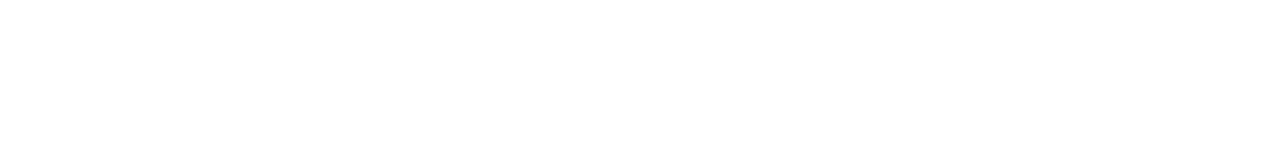
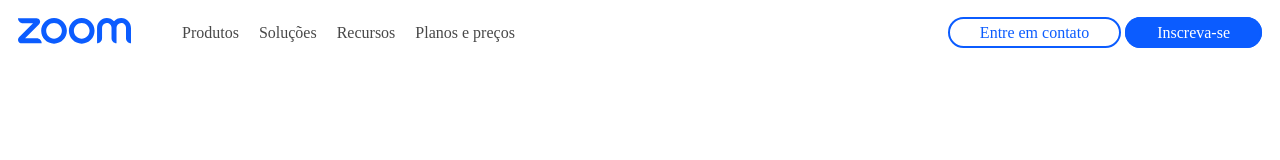
Before and after one commit to wagnerconti4/Projeto-Zoom-CursoFrontEnd-Completo, a plain HTML site: page index.html in a window 1280 px wide. Drawn offline with Linux system fonts and the light colour scheme.

Commit message:
Criação da header do projeto zoom

```diff
--- a/Css/style.css
+++ b/Css/style.css
@@ -0,0 +1,49 @@
+header{
+    display: flex;
+    align-items: center;
+    padding: 0 10px;
+}
+
+
+nav{
+    flex-grow: 1;
+
+}
+
+nav ul{
+    display: flex;
+    list-style: none;
+}
+
+
+ul a:link, ul a:visited{
+    padding: 10px;
+    text-decoration: none;
+    color: #484848;
+}
+
+ul a:hover{
+
+    color: #0B5CFF;
+}
+
+.botao{
+    text-decoration: none;
+    color: #0B5CFF;
+    border: 2px solid #0B5CFF;
+    border-radius: 25px;
+    padding: 5px 30px;
+}
+
+.botao:hover{
+  background-color: #d2e1ff ;
+}
+
+.botao.destaque{
+    background-color: #0B5CFF ;
+    color: white;
+}
+
+.botao.destaque:hover{
+    background-color: #2d73ff ;
+}
--- a/index.html
+++ b/index.html
@@ -1,12 +1,31 @@
 <!DOCTYPE html>
 <html lang="pt-BR">
+
 <head>
     <meta charset="UTF-8">
     <meta name="viewport" content="width=device-width, initial-scale=1.0">
     <title>Zoom</title>
     <link rel="stylesheet" href="/Css/style.css">
 </head>
+
 <body>
+    <header>
+        <a href=""><img src="/img/logo.svg" alt="Logo Zoon"></a>
+        <nav>
+            <ul>
+                <li><a href="#">Produtos</a></li>
+                <li><a href="#">Soluções</a></li>
+                <li><a href="#">Recursos</a></li>
+                <li><a href="#">Planos e preços</a></li>
+            </ul>
+        </nav>
 
+        <div>
+            <a class="botao" href="#">Entre em contato</a>
+            <a class="botao destaque" href="#">Inscreva-se</a>
+        </div>
+
+    </header>
 </body>
+
 </html>
```
